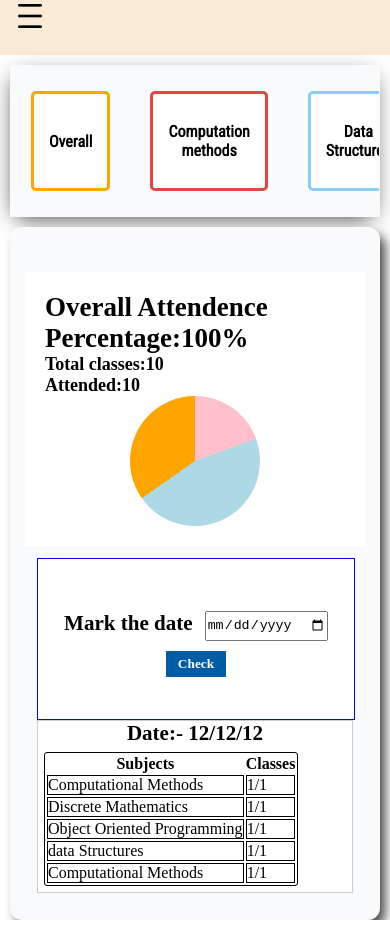
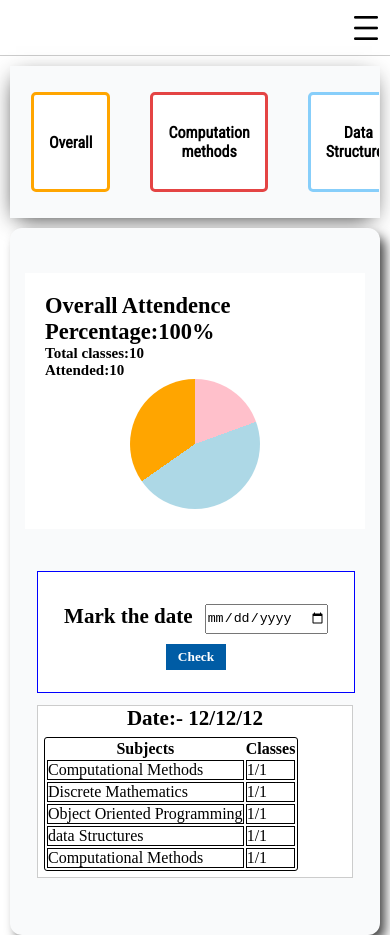
Before and after one commit to Ritu-03Thakur/Attendence-Portal, a website built with Parcel: page Student/Attendence/student_attendence.html in a window 390 px wide. Built offline with nearby package versions, Linux system fonts and the light colour scheme.

Commit message:
improved sidebar and other responsiveness

```diff
--- a/Student/Attendence/student_attendence.css
+++ b/Student/Attendence/student_attendence.css
@@ -11,22 +11,22 @@ body{
 
 }
 nav{
-    background-color: antiquewhite;
-    /* float:inline-end; */
+    background-color:#fff;
+    border-bottom: 1px solid #ccc;
     width: 100%;
     height: 55px;
-    display: flex;
-    align-items: center;
+    /* align-items: center; */
     padding-left: 14px;
-    /* display: none; */
-    /* position: absolute; */
+    display: none;
 }
 nav #menu{
-    float:left;
+    float:right;
+    margin: 12px 22px;
     cursor: pointer;
 }
 nav #cross{
-    font-weight: 700;
+    float: right;
+    margin: 12px 22px;
     cursor: pointer;
     display: none;
 }
@@ -177,7 +177,7 @@ section .show_subjects{
 }
 .group{
     display: flex;
-    margin: 12px;
+    margin: 42px 12px;
 
 }
 .pie-chart{
@@ -190,19 +190,17 @@ section .show_subjects{
         orange 0);
 }
 section .show_subjects .total_attendence{
-    /* position: absolute; */
     height: auto;
     background-color:  #fff;
     display: flex;
-    font-size: large;
+    font-size: 1.25rem;
     align-items: center;
     padding: 20px;
     justify-content: space-between;
 }
 section .show_subjects .group{
     display: flex;
-
-    /* background-color: red; */
+    justify-content: space-around;
 }
 section .show_subjects .calender{
     height: 10rem;
@@ -244,7 +242,6 @@ section .show_subjects .calender #date{
     background-color: #fff;
     font-size: large;
     text-align: center;
-    /* align-content: center; */
 }
 table{
     margin: 6px;
@@ -278,11 +275,23 @@ table, td {
 }
 @media (max-width:700px){
     section .show_subjects .group{
-        display: flex;
         flex-direction: column;
     }
     section .show_subjects .group .calender{
         width: 100%;
+    }
+    section .show_subjects .per_day{
+        margin-top: 12px;
+    }
+}
+@media (max-width:750px){
+    html{
+        font-size: 85%;
+    }
+}
+@media (max-width:650px){
+    html{
+        font-size: 75%;
     }
 }
 @media (max-width: 600px){
--- a/Student/Attendence/student_attendence.js
+++ b/Student/Attendence/student_attendence.js
@@ -12,10 +12,8 @@ const oops = document.getElementById('oops');
 menu.addEventListener('click', function(){
     document.getElementById('menu').style.display = 'none';
     document.getElementById('cross').style.display = 'block';
-    document.getElementById('header').style.marginLeft = '-350px';
+    document.getElementById('header').style.marginLeft = '350px';
     document.getElementsByTagName('nav').style.marginLeft = '-100px';
-    document.getElementById('subjects').style.width = '100vw';
-    // document.querySelector('nav').style.width = '70%';
 
 })
 cross.addEventListener('click', function(){
```
